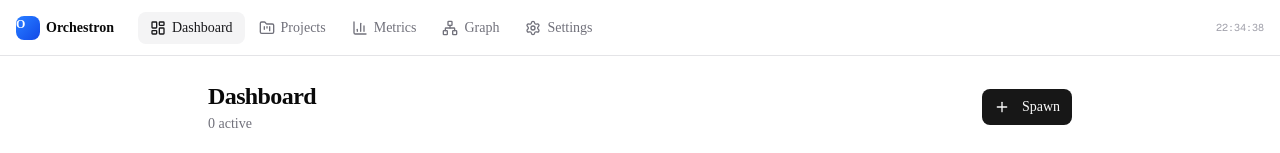
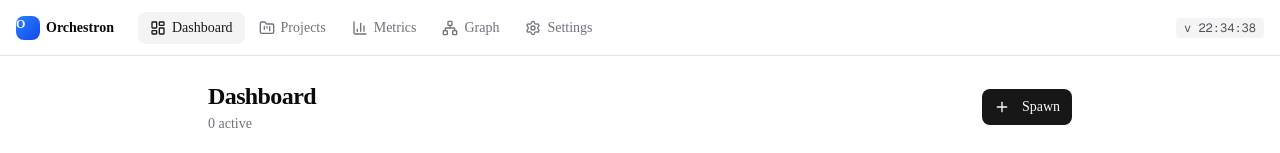
Before and after one commit to adinovri/agent-hq-orchestron, a Next.js app in the folder apps/web/: page /dashboard in a window 1280 px wide. Shown: the top 153 px of the page. Built offline with nearby package versions, Linux system fonts and the light colour scheme; no server answers.

Commit message:
chore(web): version badge more visible — small pill vs hidden gray text
Adi couldn't spot the build stamp ("versionnya dimana?") — the previous 10px
gray text was too subtle. Now a proper 12px badge "v XX:XX:XX" in the NavBar
right side. Serves as at-a-glance signal for which bundle is running.

```diff
--- a/apps/web/components/NavBar.tsx
+++ b/apps/web/components/NavBar.tsx
@@ -55,9 +55,9 @@ export function NavBar() {
 
       <span
         title={`Build ${process.env.NEXT_PUBLIC_BUILD_STAMP ?? 'unknown'}`}
-        className="hidden sm:inline text-[10px] font-mono text-zinc-400 dark:text-zinc-500 shrink-0"
+        className="text-xs font-mono px-2 py-0.5 rounded bg-zinc-100 dark:bg-zinc-800 text-zinc-600 dark:text-zinc-300 shrink-0"
       >
-        {process.env.NEXT_PUBLIC_BUILD_STAMP?.slice(-8) ?? '?'}
+        v {process.env.NEXT_PUBLIC_BUILD_STAMP?.slice(-8) ?? '?'}
       </span>
 
       {pwaInstalled && (
```
